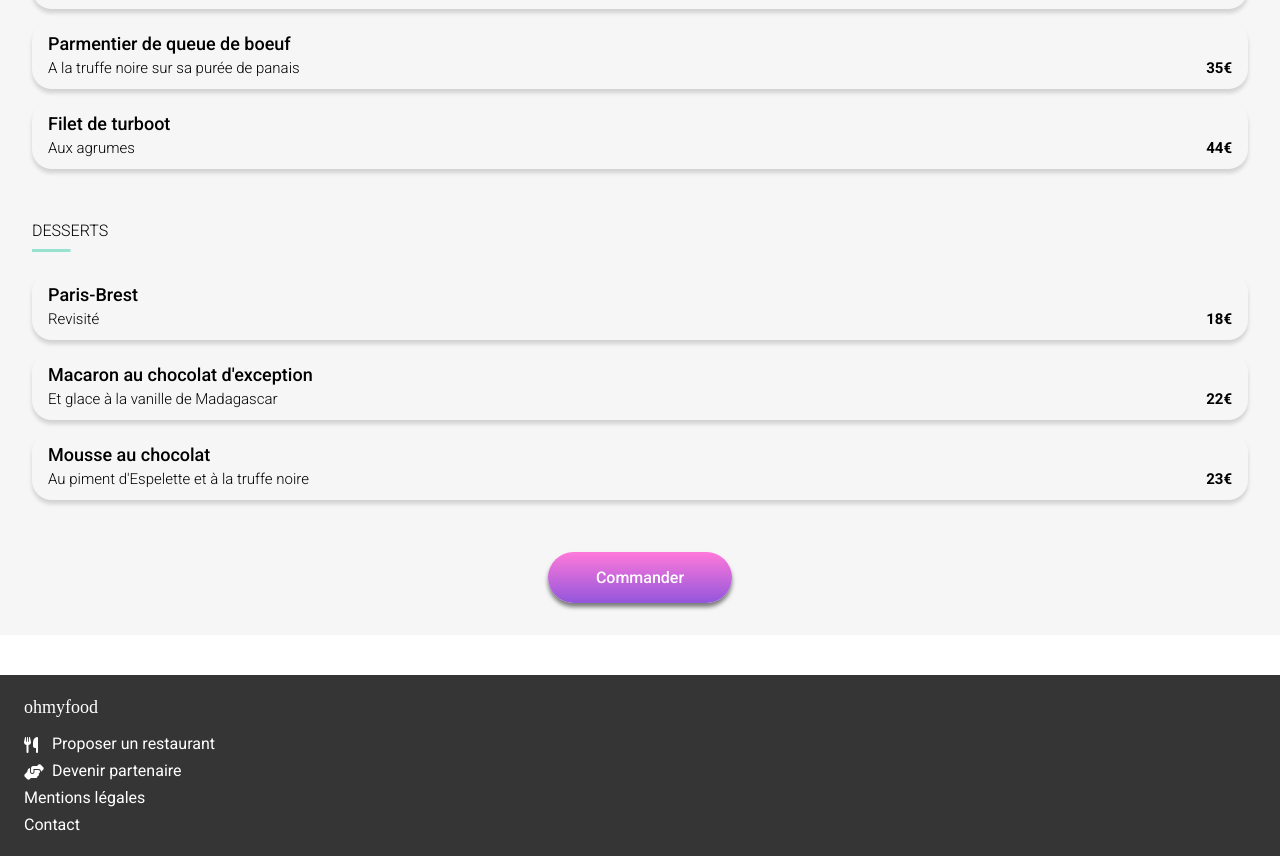
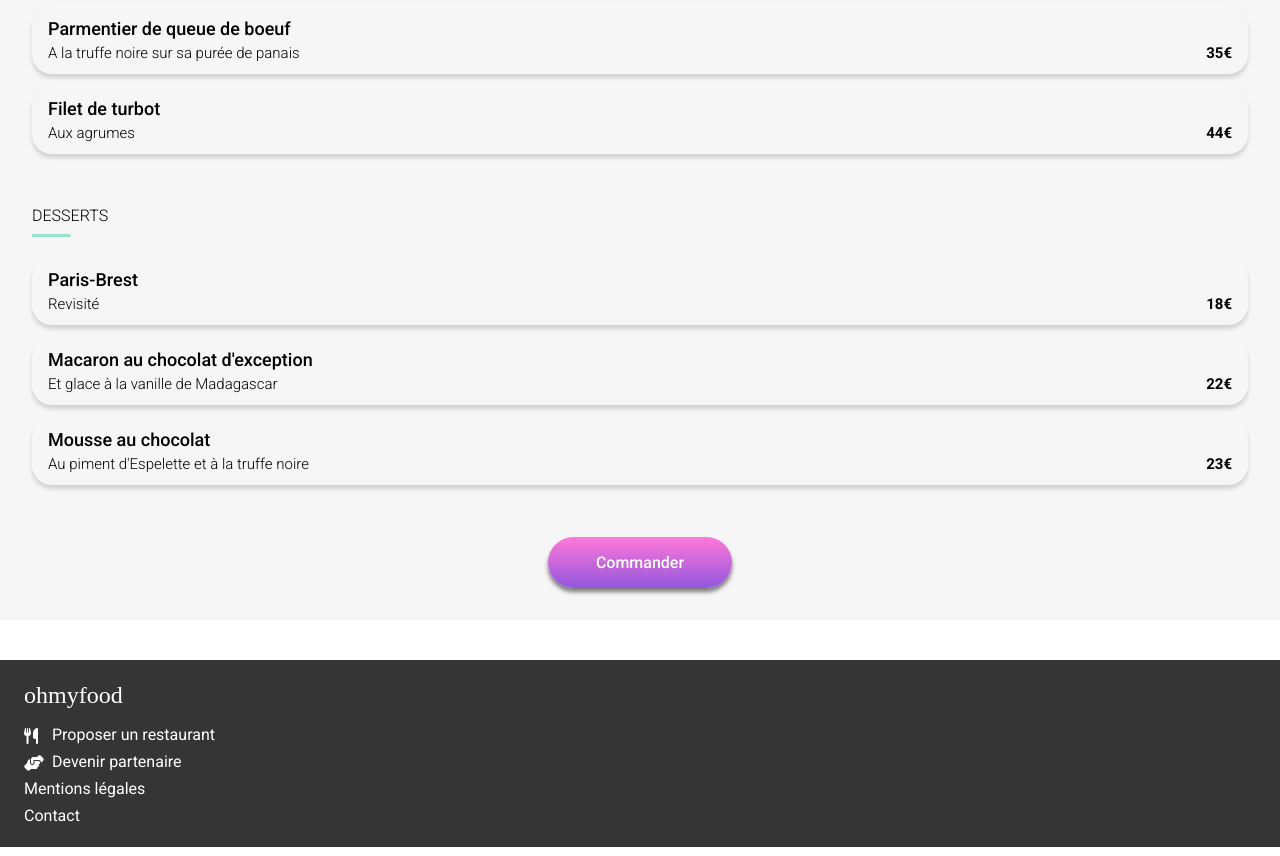
Before and after one commit to paulinethomaslgc/project_4, a website: page restaurants/menu_palette-du-gout.html in a window 1280 px wide. Shown: the part 852-1708 px from the top of the page. Drawn offline with Linux system fonts and the light colour scheme; a web font is replaced by a local one.

Commit message:
corrections first page

```diff
--- a/restaurants/menu_palette-du-gout.html
+++ b/restaurants/menu_palette-du-gout.html
@@ -1,4 +1,3 @@
-position: absolute;
 <!DOCTYPE html>
 <html lang="fr">
 <head>
@@ -71,7 +70,7 @@ position: absolute;
                             <p class="menu_card_price">35€</p>
                         </div><div class="menu_card">
                             <div>
-                                <h3 class="menu_card_title">Filet de turboot</h3>
+                                <h3 class="menu_card_title">Filet de turbot</h3>
                                 <p class="menu_card_txt">Aux agrumes </p>
                             </div>
                             <p class="menu_card_price">44€</p>
```
